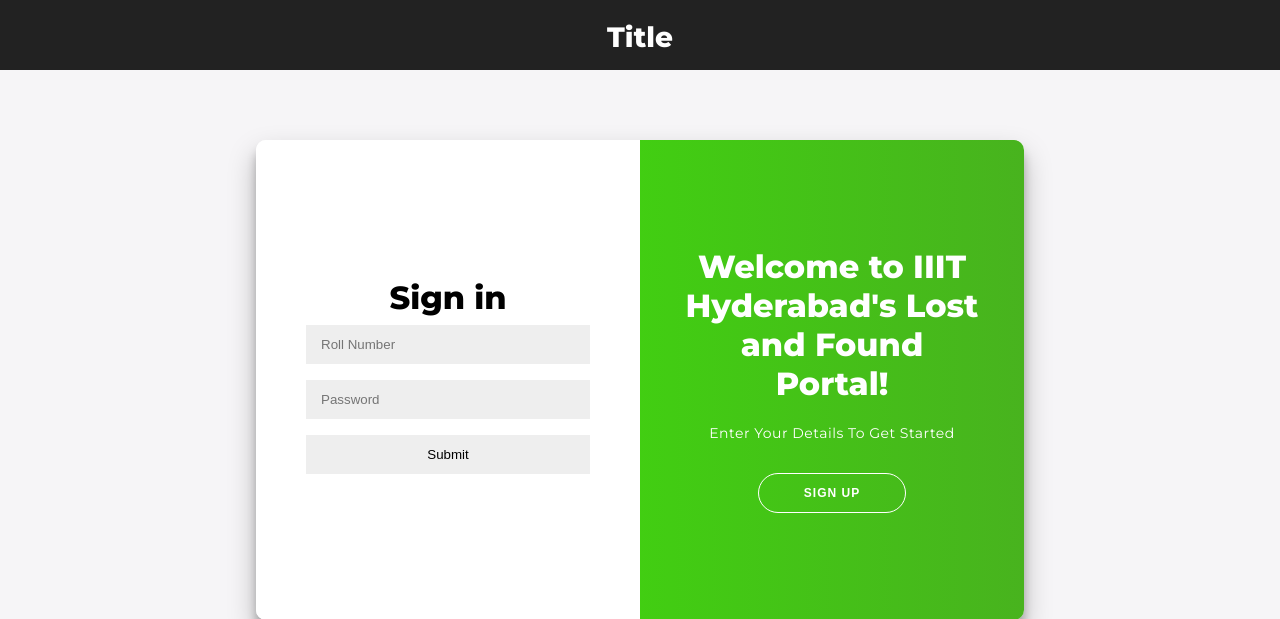
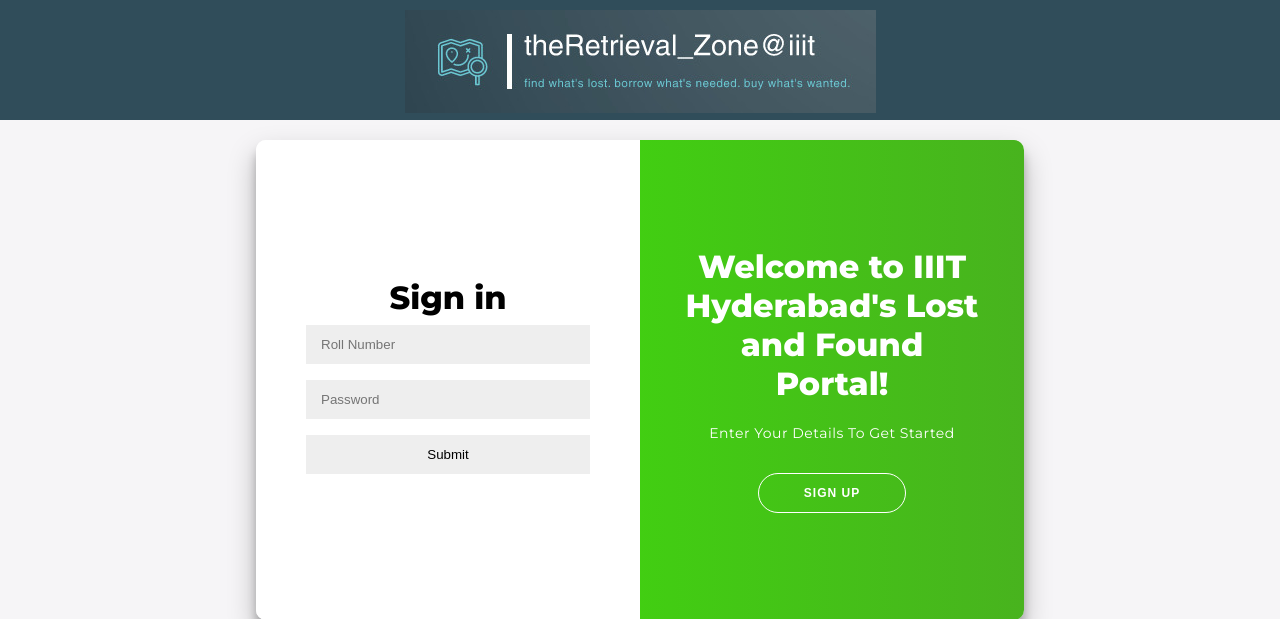
Before and after one commit to hemanth-sunkireddy/ISS_Hackhaton, a Flask app: page / in a window 1280 px wide. Shown: the top 619 px of the page. Run offline with Flask 3, Linux system fonts and the light colour scheme.

Commit message:
Update index.html

```diff
--- a/templates/index.html
+++ b/templates/index.html
@@ -9,16 +9,23 @@
 
 <body>
 
-<header>
-	<h1>
-		Title
-    </h1>
+<header style="height: 120px; background-color: #304d5a;">
+	<!-- <h1>
+		theRetrieval_Zone@iiit
+    </h1> -->
+	<img src="../static/logo.jpeg" style="margin-top: 10px;">
 </header>
 
 
 <!-- <h2>Welcome to IIIT Hyderabad's Lost and Found Portal</h2>
 <br>
 <h3>Enter Your Details To Get Started</h3> -->
+{% if error %}
+<div class="alert-danger">
+    {{ error }}
+</div>
+{% endif %}
+
 <div class="container" id="container">
 	<div class="form-container sign-up-container">
         <form method="POST" action="/signup">
@@ -57,6 +64,7 @@
     <script src="../static/js/index.js">
 
     </script>
+
 </body>
 
 </html>
```
